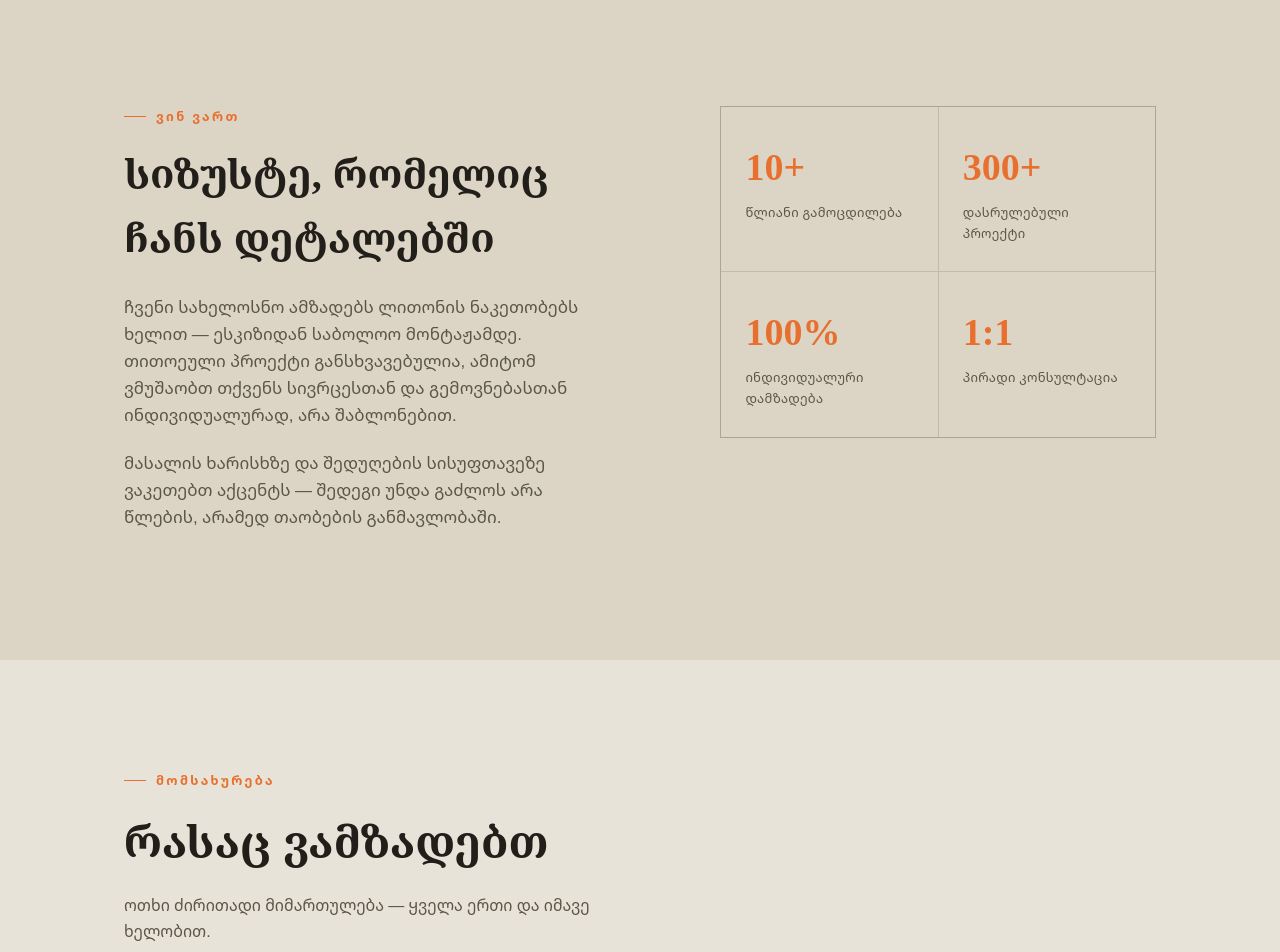
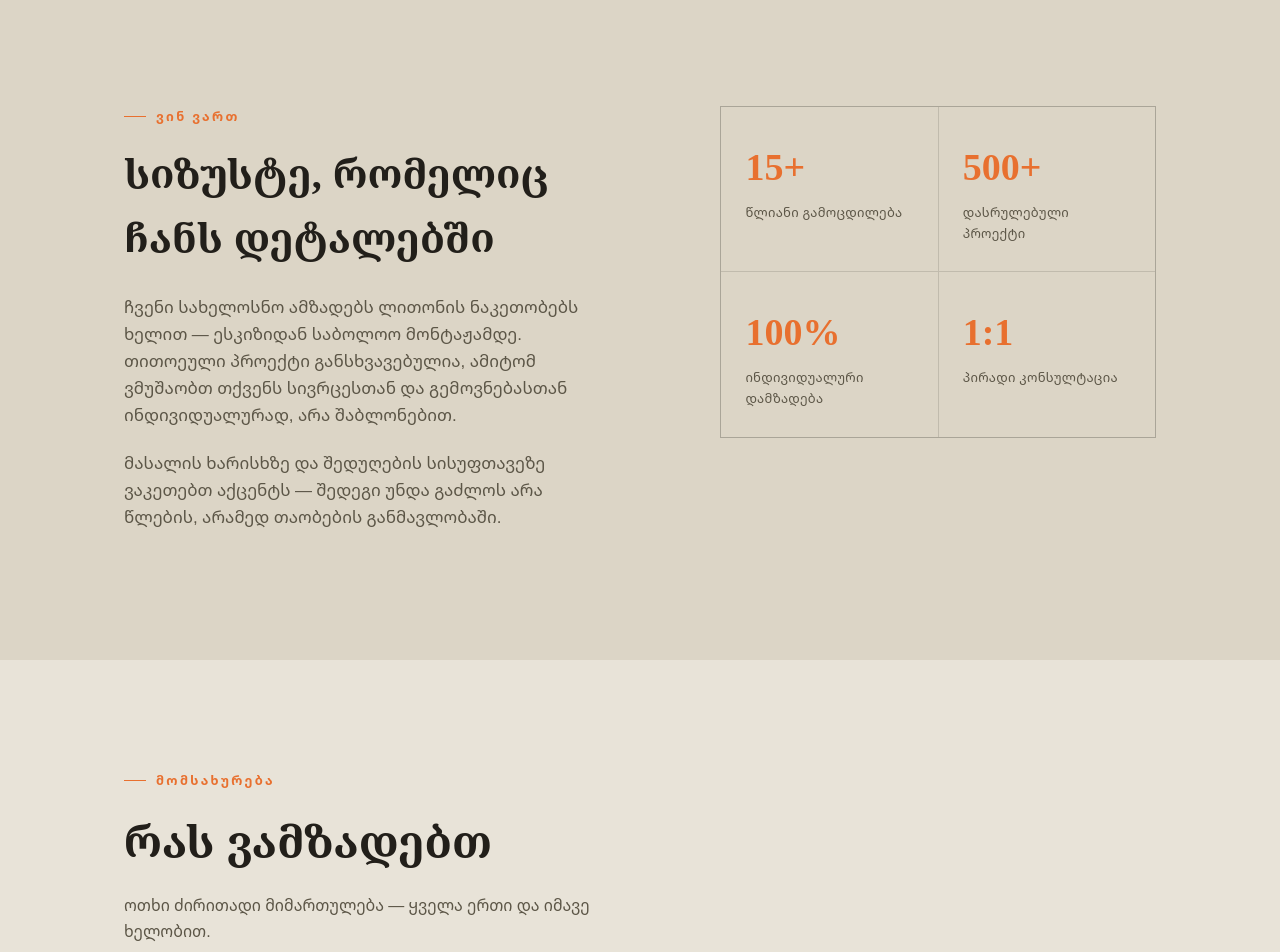
Before and after one commit to ratigurg/Ironart-website, a plain HTML site: page index.html in a window 1280 px wide. Shown: the part 820-1772 px from the top of the page. Drawn offline with Linux system fonts and the light colour scheme.

Commit message:
Update index.html

```diff
--- a/index.html
+++ b/index.html
@@ -302,8 +302,8 @@
       <p>მასალის ხარისხზე და შედუღების სისუფთავეზე ვაკეთებთ აქცენტს — შედეგი უნდა გაძლოს არა წლების, არამედ თაობების განმავლობაში.</p>
     </div>
     <div class="about-stats reveal">
-      <div class="stat"><div class="num">10+</div><div class="lbl">წლიანი გამოცდილება</div></div>
-      <div class="stat"><div class="num">300+</div><div class="lbl">დასრულებული პროექტი</div></div>
+      <div class="stat"><div class="num">15+</div><div class="lbl">წლიანი გამოცდილება</div></div>
+      <div class="stat"><div class="num">500+</div><div class="lbl">დასრულებული პროექტი</div></div>
       <div class="stat"><div class="num">100%</div><div class="lbl">ინდივიდუალური დამზადება</div></div>
       <div class="stat"><div class="num">1:1</div><div class="lbl">პირადი კონსულტაცია</div></div>
     </div>
@@ -314,7 +314,7 @@
   <div class="wrap">
     <div class="section-head reveal">
       <div class="eyebrow">მომსახურება</div>
-      <h2>რასაც ვამზადებთ</h2>
+      <h2>რას ვამზადებთ</h2>
       <p>ოთხი ძირითადი მიმართულება — ყველა ერთი და იმავე ხელობით.</p>
     </div>
   </div>
@@ -336,7 +336,7 @@
         <div class="service-num">03</div>
         <svg class="service-icon" viewBox="0 0 48 48" fill="none" stroke="currentColor" stroke-width="1.6"><path d="M8 26h32v4H8zM12 30v10M36 30v10M14 26v-6a4 4 0 014-4h12a4 4 0 014 4v6"/></svg>
         <h3>ავეჯი და დეკორი</h3>
-        <p>მაგიდები, თარაზები, ინტერიერის აქცენტები — ლითონისა და სხვა მასალის კომბინაციით.</p>
+        <p>მაგიდები, თაროები, ინტერიერის აქცენტები — ლითონისა და სხვა მასალის კომბინაციით.</p>
       </div>
       <div class="service-card">
         <div class="service-num">04</div>
```
